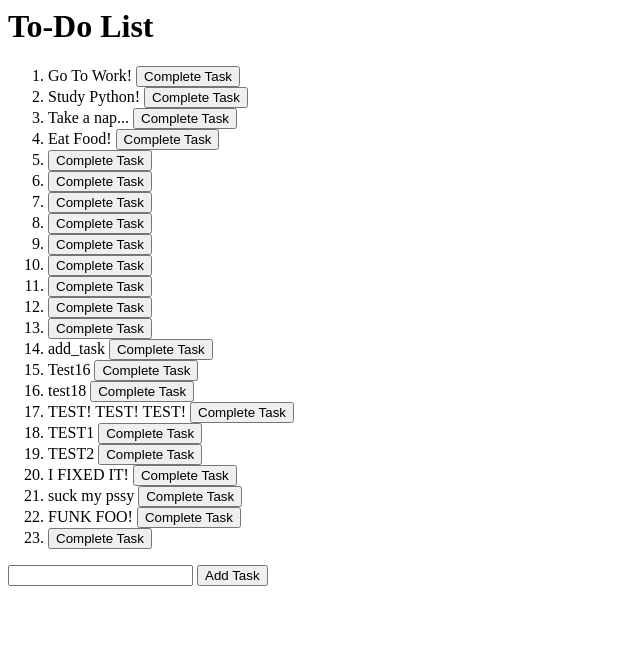
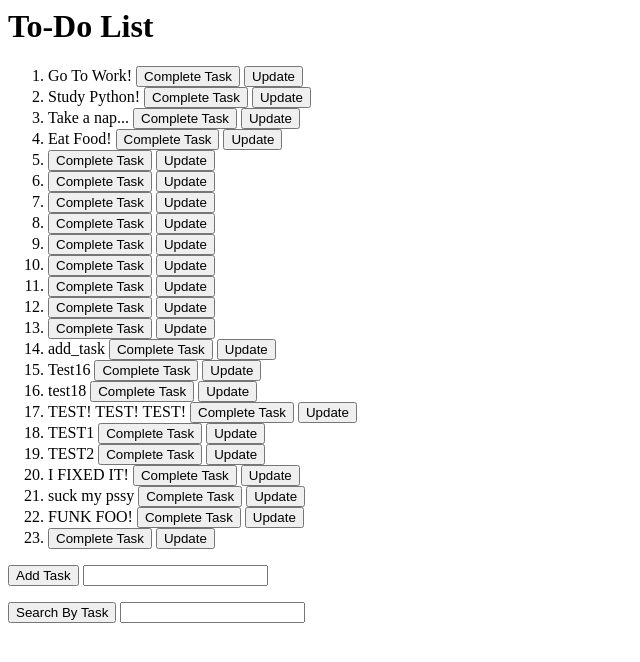
Before and after one commit to Bashworth16/Todo, a Django app: page / in a window 1280 px wide. Shown: the top 662 px of the page, without its empty margins (0-640 px from the left). Run offline with Django 3.2, Linux system fonts and the light colour scheme; data comes from the database, SQL or seed files in the repository.

Commit message:
Finished search by task

```diff
--- a/mysite/todo/templates/todos/index.html
+++ b/mysite/todo/templates/todos/index.html
@@ -3,12 +3,20 @@
 
 <ol>
 {% for task in List %}
-    <li id={{task.id}}> {{ task }}
-        <button onclick="location.href='http://127.0.0.1:8000/remove/{{task.id}}/';"> Complete Task </button> </li>
+    <li id={{task.id}}>{{ task }}
+        <button onclick="location.href='http://127.0.0.1:8000/remove/{{task.id}}/';">
+            Complete Task </button>
+        <button onclick="location.href='http://127.0.0.1:8000/update1/{{task.id}}/';">
+            Update </button></li>
 {% endfor %}
 </ol>
 
 <form action="add" method="POST">{% csrf_token %}
+    <input type="submit" value="Add Task"/>
     <input type="text" name="add_task"/>
-    <input type="submit" value="Add Task"/>
 </form>
+
+<form action="results" method="POST">{% csrf_token %}
+    <input type="submit" value="Search By Task"/>
+    <input type="text" name="search_text"/>
+</form>
--- /dev/null
+++ b/mysite/todo/templates/todos/results.html
@@ -0,0 +1,5 @@
+<ul>
+  <li>{{results}}</li>
+</ul>
+
+<button onclick="location.href='http://127.0.0.1:8000';">Go Home</button>
--- a/mysite/todo/urls.py
+++ b/mysite/todo/urls.py
@@ -5,5 +5,8 @@ from . import views
 urlpatterns = [
     path('', views.task_list, name='task'),
     path('add', views.add_task, name='add'),
+    path('results', views.search, name='search1'),
     path('remove/<task_id>/', views.remove_task, name='remove'),
+    path('update1/<task_id>/', views.update1, name='update'),
+    path('update1/<task_id>/update_task', views.update_task, name='update_task'),
 ]
--- a/mysite/todo/views.py
+++ b/mysite/todo/views.py
@@ -8,6 +8,20 @@ def task_list(request):
         'List': objects_list
     }
     return render(request, 'todos/index.html', context)
+
+
+def search(request):
+    search_text = request.POST.get('search_text')
+    results1 = ''
+    for jobs in Todo.objects.all():
+        if search_text == jobs.task:
+            results1 = jobs.task
+        else:
+            pass
+    context = {
+        'results': results1
+    }
+    return render(request, 'todos/results.html', context)
 
 
 def add_task(request):
@@ -23,3 +37,14 @@ def add_task(request):
 def remove_task(request, task_id):
     Todo.objects.filter(id=task_id).delete()
     return render(request, 'todos/remove.html')
+
+
+def update1(request, task_id):
+    return render(request, 'todos/update.html')
+
+
+def update_task(request, task_id):
+    uptask = Todo.objects.get(id=task_id)
+    uptask.task = request.POST.get('text_update')
+    uptask.save()
+    return render(request, 'todos/update_task.html')
```
Also changed, not shown: mysite/todo/templates/todos/update.html (+5 -10 lines), mysite/todo/templates/todos/update_task.html (+1 -10 lines).
